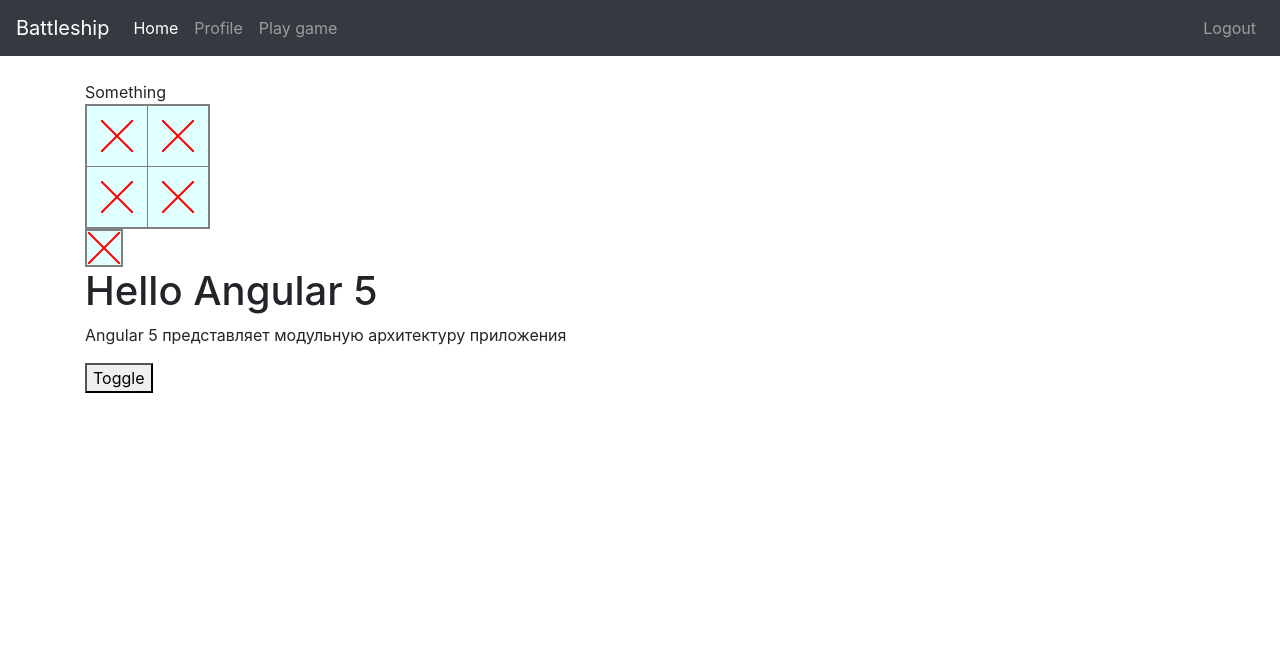
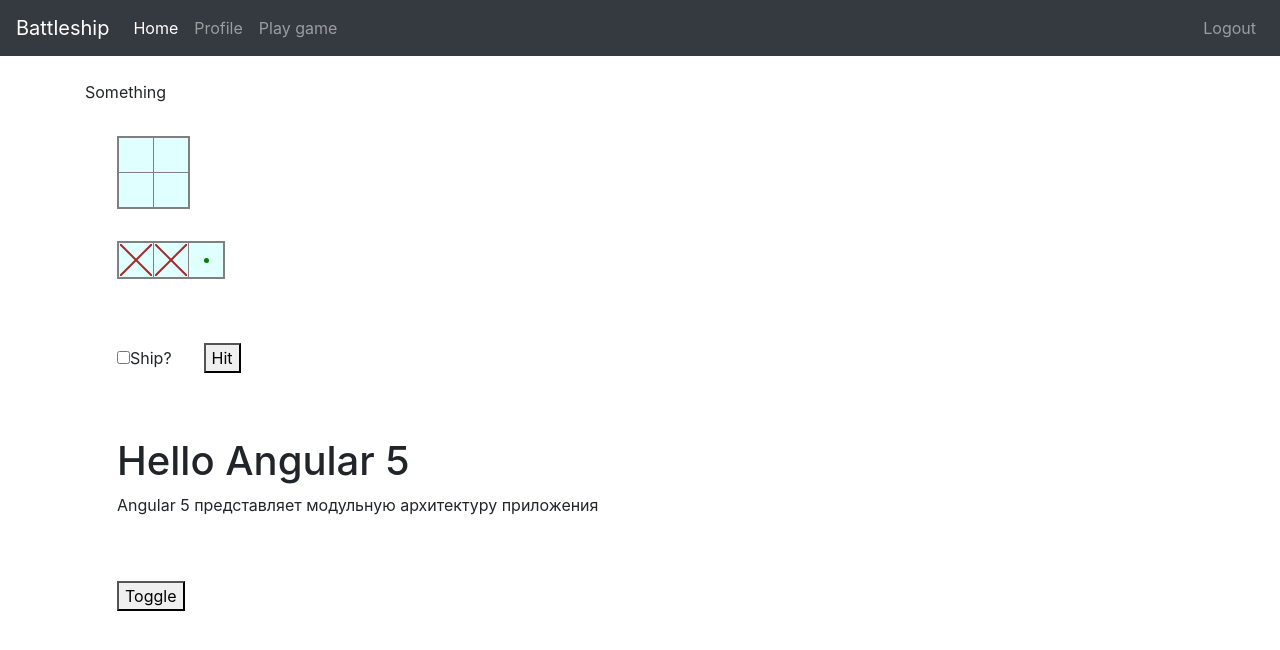
Before and after one commit to belpyro/GamePortal, an Angular app in the folder GamePortal/AliaksNad.Battleship.Client/BattleshipClient/: page /home in a window 1280 px wide. Shown: the top 650 px of the page. Built offline with nearby package versions, Linux system fonts and the light colour scheme.

Commit message:
+ empty cell css + simple logic

```diff
--- a/GamePortal/AliaksNad.Battleship.Client/BattleshipClient/src/app/components/game/battlefield/battlefield.component.html
+++ b/GamePortal/AliaksNad.Battleship.Client/BattleshipClient/src/app/components/game/battlefield/battlefield.component.html
@@ -1,23 +1,25 @@
 <a>Something</a>
 
-<div>
+<div class="margin">
   <table>
     <tbody>
       <tr *ngFor="let item of num">
-        <th
-          class="battlefield-cell battlefield-cell__busy battlefield-cell__hit battlefield-cell__done"
+        <td
+          (click)="checkHit()"
+          [ngClass]="calculateClasses()"
+          class="battlefield-cell battlefield-cell__busy battlefield-cell__done"
           *ngFor="let item of num"
         >
           <div class="battlefield-cell-content">
             <span class="z"></span>
           </div>
-        </th>
+        </td>
       </tr>
     </tbody>
   </table>
 </div>
 
-<div>
+<div class="margin">
   <table>
     <tbody>
       <tr>
@@ -26,18 +28,20 @@
         >
           <div class="battlefield-cell-content" data-y="5" data-x="3">
             <span class="z"></span>&nbsp;
-            <!-- <div
-              data-id="gpcuVzFpb8vg"
-              data-length="1"
-              data-position="h"
-              class="ship-box ship-box__h"
-              style="
-                width: 2em;
-                height: 2em;
-                padding-right: 0px;
-                padding-bottom: 0px;
-              "
-            ></div> -->
+          </div>
+        </td>
+        <td
+          class="battlefield-cell battlefield-cell__busy battlefield-cell__hit battlefield-cell__done"
+        >
+          <div class="battlefield-cell-content" data-y="5" data-x="3">
+            <span class="z"></span>&nbsp;
+          </div>
+        </td>
+        <td
+          class="battlefield-cell battlefield-cell__miss battlefield-cell__last"
+        >
+          <div class="battlefield-cell-content" data-y="5" data-x="1">
+            <span class="z"></span>&nbsp;
           </div>
         </td>
       </tr>
@@ -45,10 +49,17 @@
   </table>
 </div>
 
-<div [ngClass]="{ invisible: visibility }">
+<div class="margin">
+  <input type="checkbox" (change)="checkShip()" />
+  <label>Ship?</label>
+  <button class="margin" (click)="checkHit()">Hit</button>
+</div>
+<div class="margin" [ngClass]="{ invisible: visibility }">
   <h1>Hello Angular 5</h1>
   <p>
     Angular 5 представляет модульную архитектуру приложения
   </p>
 </div>
-<button (click)="toggle()">Toggle</button>
+<div>
+  <button class="margin" (click)="toggle()">Toggle</button>
+</div>
--- a/GamePortal/AliaksNad.Battleship.Client/BattleshipClient/src/app/components/game/battlefield/battlefield.component.scss
+++ b/GamePortal/AliaksNad.Battleship.Client/BattleshipClient/src/app/components/game/battlefield/battlefield.component.scss
@@ -1,35 +1,17 @@
+.margin {
+  margin: 2em;
+}
 table {
   border-collapse: collapse;
   border: 2px solid grey;
   background-color: lightcyan;
 }
-th {
+td {
   border: 1px solid grey;
-  padding: 14px 14px;
 }
-th:hover {
+td:hover {
   border: 1px solid grey;
-  padding: 14px 14px;
   background-color: cyan;
-}
-.H {
-  content: "h";
-  height: 100%;
-  width: 100%;
-  position: absolute;
-  top: 0;
-  left: 0;
-  z-index: 1;
-  overflow: hidden;
-  box-sizing: border-box;
-  content: "";
-  position: absolute;
-  z-index: -1;
-  background: red;
-  -webkit-transform: rotate(-45deg);
-  -moz-transform: rotate(-45deg);
-  -ms-transform: rotate(-45deg);
-  transform: rotate(-45deg);
 }
 
 .battlefield-cell-content {
@@ -37,11 +19,6 @@ th:hover {
   height: 2em;
   width: 2em;
 }
-
-// .battlefield-cell__hit .battlefield-cell-content {
-//   background: 0 0;
-//   position: relative;
-// }
 .battlefield-cell__hit .battlefield-cell-content .z {
   height: 100%;
   width: 100%;
@@ -57,7 +34,7 @@ th:hover {
   content: "";
   position: absolute;
   z-index: -1;
-  background: red;
+  background: brown;
   -webkit-transform: rotate(-45deg);
   -moz-transform: rotate(-45deg);
   -ms-transform: rotate(-45deg);
@@ -77,3 +54,14 @@ th:hover {
   width: 150%;
   margin-left: -1px;
 }
+.battlefield-cell__miss .battlefield-cell-content .z {
+  position: absolute;
+  top: 50%;
+  left: 50%;
+  height: 5px;
+  width: 5px;
+  background: green;
+  border-radius: 50%;
+  margin-top: -2px;
+  margin-left: -2px;
+}
--- a/GamePortal/AliaksNad.Battleship.Client/BattleshipClient/src/app/components/game/battlefield/battlefield.component.ts
+++ b/GamePortal/AliaksNad.Battleship.Client/BattleshipClient/src/app/components/game/battlefield/battlefield.component.ts
@@ -8,30 +8,39 @@ import { Component, OnInit } from '@angular/core';
 export class BattlefieldComponent implements OnInit {
 
   num: number[][] = [[], []];
+  visibility = false;
+  hit = false;
+  ship = false;
+  myStyle = 'battlefield-cell__hit';
 
   constructor() { }
 
+  get getStyle() {
+    return this.myStyle.toString;
+  }
   ngOnInit(): void {
   }
 
-  initialMap() {
-
-    let createMap = () => {
-      let a = [];
-      for (let i = 0; i < 10; i++) {
-        for (let e = 0; e < 10; e++) {
-          a.push({ x: i, y: e, hit: Math.random() >= 0.5, hasBoat: Math.random() >= 0.5 });
-        }
-      }
-      return a;
-    }
-
+  toggle(): void {
+    this.visibility = !this.visibility;
   }
 
-  visibility: boolean = false
-  // переключаем переменную
-  toggle() {
-    this.visibility = !this.visibility
+  checkHit(): void {
+    this.hit = !this.hit;
   }
 
+  checkShip(): void {
+    this.ship = !this.ship;
+  }
+
+  calculateClasses() {
+    let x = this.ship;
+    let y = this.hit;
+    if (y) {
+      if (x) {
+        return { 'battlefield-cell__hit': true };
+      }
+      return { 'battlefield-cell__miss': true };
+    }
+  }
 }
```
